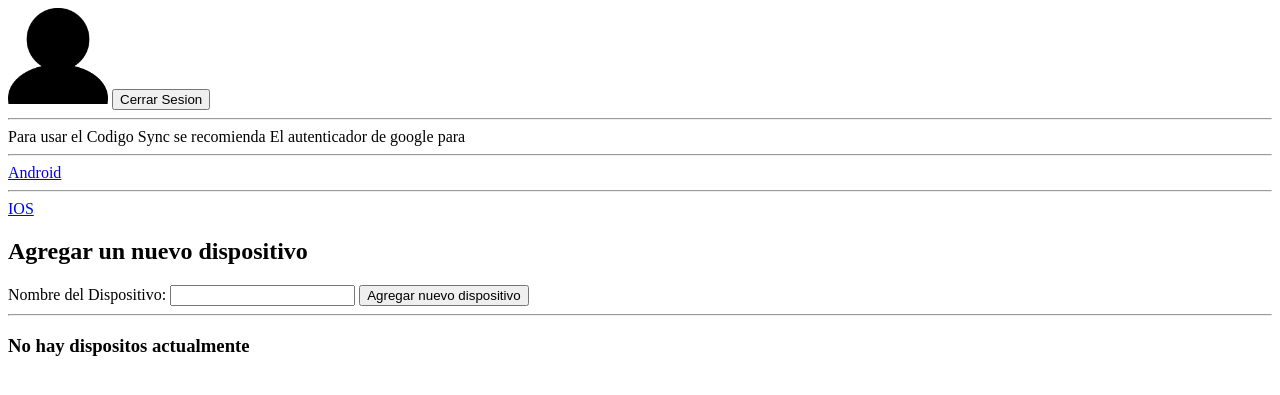
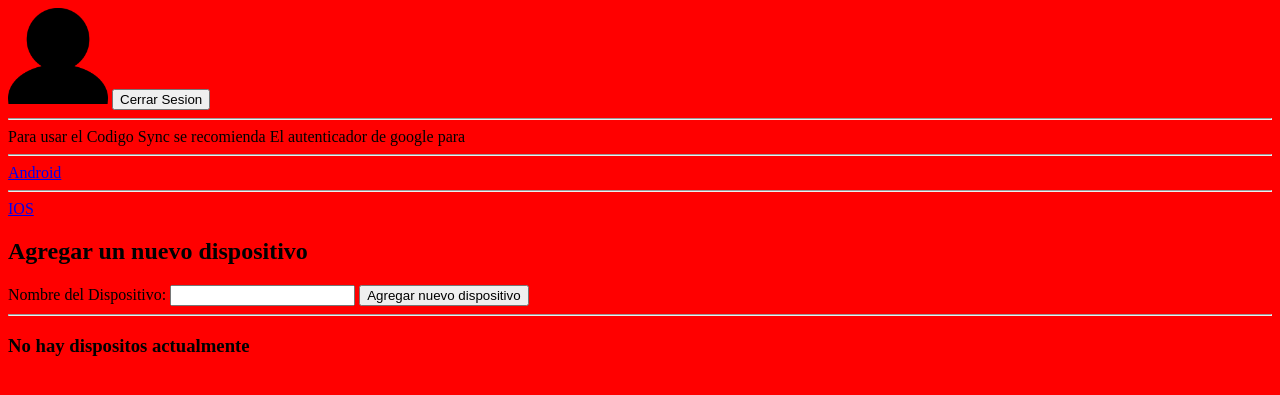
Before and after one commit to pyloguna/whale, a Django app: page /dashboard in a window 1280 px wide. Shown: the top 395 px of the page. Run offline with Django 3.2, Linux system fonts and the light colour scheme; the visitor is signed in with stand-in values (Sample User, id 1); data that the repository does not hold is empty.

Commit message:
Prueba 1

```diff
--- /dev/null
+++ b/whale/web_auth/static/web_auth/css/style-dashboard.css
@@ -0,0 +1,3 @@
+body{
+    background-color: red;
+}
--- a/whale/web_auth/templates/web_auth/dashboard.html
+++ b/whale/web_auth/templates/web_auth/dashboard.html
@@ -4,6 +4,7 @@
 
 <head>
     <meta charset="utf-8">
+    <link rel="stylesheet" href="{% static 'web_auth/css/style-dashboard.css' %}">
     <title>
         {% if nombre %}
         {{ nombre }}
```
